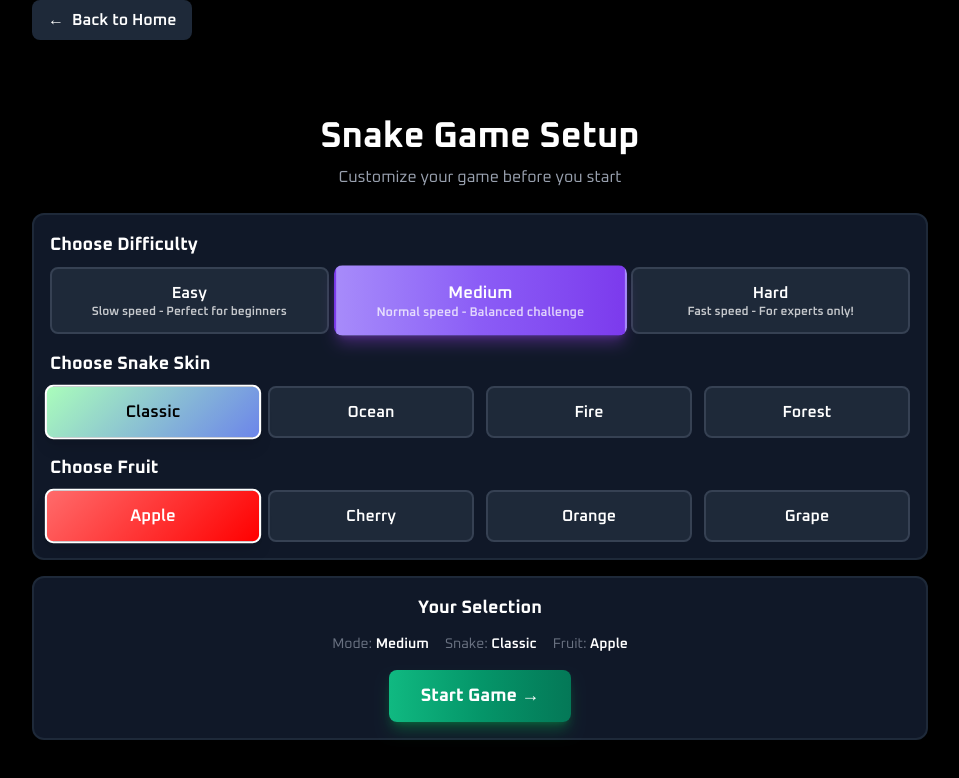
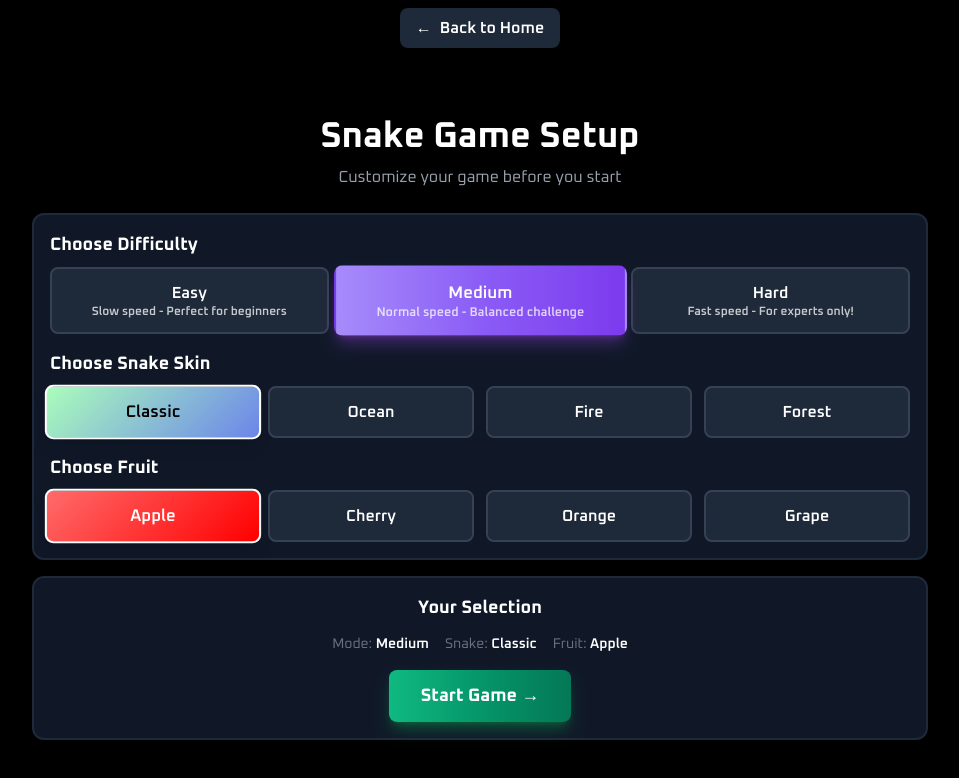
Before and after one commit to StealthSilver/GameZone, a Next.js app: page /games/snake in a window 1280 px wide. Shown: the top 778 px of the page, without its empty margins (160-1119 px from the left). Built offline with nearby package versions, Linux system fonts and the light colour scheme.

Commit message:
snake complte

```diff
--- a/src/components/games/snake/SnakeSetup.tsx
+++ b/src/components/games/snake/SnakeSetup.tsx
@@ -62,8 +62,9 @@
 
   return (
     <div className="flex flex-col min-h-screen bg-black">
-      {/* Back to Home Button - Fixed at top left on mobile */}
-      <div className="absolute top-3 left-3 sm:relative sm:top-auto sm:left-auto sm:mb-4 sm:max-w-4xl sm:mx-auto sm:w-full z-10">
+      {/* Back to Home Button - Fixed at top left on mobile, centered on desktop */}
+      <div className="absolute top-3 left-3 sm:relative sm:top-auto sm:left-auto sm:my-2 z-10">
+        <div className="sm:flex sm:justify-center">
           <Link href="/">
             <button className="font-[family-name:var(--font-oxanium)] px-2.5 py-1.5 sm:px-4 sm:py-2 text-xs sm:text-base bg-gray-800 text-white font-semibold rounded-lg hover:bg-gray-700 transition-colors flex items-center gap-1.5 sm:gap-2">
               <span>←</span>
@@ -71,8 +72,9 @@
             </button>
           </Link>
         </div>
+      </div>
 
-      <div className="flex flex-col items-center justify-center flex-1 p-3 sm:p-4 md:p-6 pt-16 sm:pt-4">
+      <div className="flex flex-col items-center justify-center flex-1 p-3 sm:p-4 md:p-6 pt-16 sm:pt-0">
         <div className="w-full max-w-4xl">
           {/* Setup Header */}
           <div className="mb-4 sm:mb-6 text-center">
```
Lines whose indentation alone changed are shown as unchanged.
